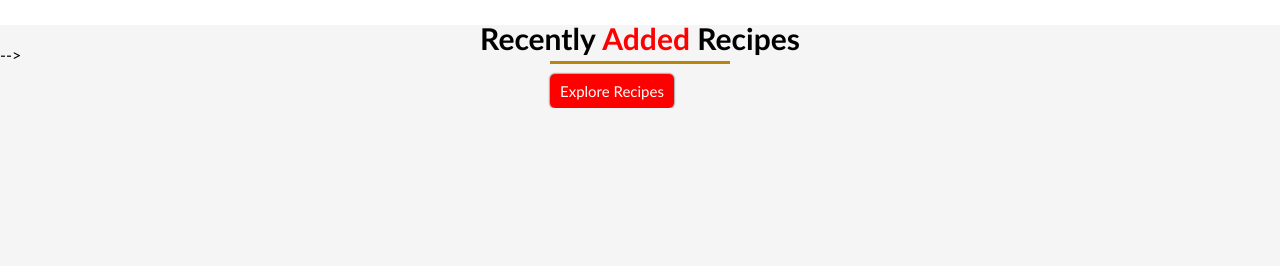
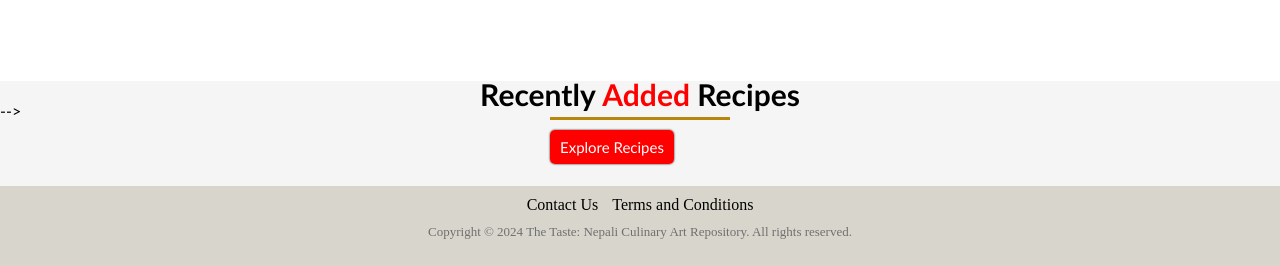
Before and after one commit to shiriweb/recipe-organizer, a PHP site: page /browse-recipe/index.php in a window 1280 px wide. Shown: the part 1054-1320 px from the top of the page. Before the commit the page ends 1162 px from the top, so only its background shows below. Run offline with PHP 8.4, Linux system fonts and the light colour scheme; data that the repository does not hold is empty.

Commit message:
fifth commit

```diff
--- /dev/null
+++ b/user/browse-recipe/footer.php
@@ -0,0 +1,20 @@
+<!DOCTYPE html>
+<html lang="en">
+<head>
+    <meta charset="UTF-8">
+    <meta name="viewport" content="width=device-width, initial-scale=1.0">
+    <title>Document</title>
+    <link rel="stylesheet" href="../style/style.css">
+</head>
+<body>
+    <div class="footer">
+        <div class="footer-content">
+            <a href="" class="contact">Contact Us</a>
+            <a href="" class="terms">Terms and Conditions</a>
+        </div>
+        <p> Copyright &#169; 2024 The Taste: Nepali Culinary
+    Art Repository. All rights reserved.</p>
+    </div>
+
+</body>
+</html>
--- a/user/browse-recipe/header.php
+++ b/user/browse-recipe/header.php
@@ -1,3 +1,7 @@
+<nav?php
+session_start();
+?>
+
 <!DOCTYPE html>
 <html lang="en">
 
@@ -6,6 +10,8 @@
     <meta name="viewport" content="width=device-width, initial-scale=1.0">
     <title>Document</title>
     <link rel="stylesheet" href="../style/style.css">
+    <link rel="stylesheet" href="https://cdnjs.cloudflare.com/ajax/libs/font-awesome/5.15.4/css/all.min.css">
+
 </head>
 
 <body>
@@ -17,6 +23,7 @@
     <div class="logo">
         <span class="first-title"><a href="index.php">The</span></a>
         <span class="second-title"><a href="index.php">Taste</span></a>
+        <p class="third-title">The Nepali Culinary Art Repository</p>
     </div>
     <div class="navigation">
         <div class="navv">
@@ -24,11 +31,30 @@
                 <a href="index.php" class="nav">Home</a>
                 <a href="all.php" class="nav">Recipes</a>
                 <a href="aboutLearn.php" class="nav">About </a>
+            </nav>
         </div>
-        <div class="signup">
-            <a href="signin.php" class="nav" id="log-in">Sign Up</a>
-        </div>
+ <div class="search-bar">
+    <input type="text" placeholder="Search Here">
+    <div class="search-result">
+
     </div>
+ </div>
+
+        <?php if (!isset($_SESSION['username'])) { ?>
+
+            <div class="signup">
+                <a href="wishlist" class=""><i class="fas fa-heart wishlist"></i></a>
+                <a href="logout.php" class="nav" id="log-in">Log Out</a>
+            </div>
+            <?php } else{ ?>
+                <div class="signup">
+                    <a href="signin.php" class="nav" id="log-in">Sign Up</a>
+                </div>
+                <?php }?>
+
+
+    </div>
+
 </div>
 </body>
 
--- a/user/browse-recipe/index.php
+++ b/user/browse-recipe/index.php
@@ -33,6 +33,14 @@
         include ('recentlyAdded.php');
         ?>
     </div>
+    <div class="footer">
+        <?php
+        include ('footer.php');
+        ?>
+
+
+
+    </div>
 </body>
 
 </html>
--- a/user/browse-recipe/login.php
+++ b/user/browse-recipe/login.php
@@ -16,8 +16,6 @@ if (isset($_POST['submit'])) {
     }
     if (count($error) < 1) {
         $result = $userObject->login();
-    } else {
-        $error['msg'] = "Try again......";
     }
 }
 ?>
--- a/user/browse-recipe/logout.php
+++ b/user/browse-recipe/logout.php
@@ -1,5 +1,6 @@
 <?php
 session_start();
 session_destroy();
+// unset($_SESSION['username']);
 setcookie('username', '', Time() - 60 * 60);
-header('locstion: ../index.php');
+header('location: index.php');
--- a/user/browse-recipe/recentlyAdded.php
+++ b/user/browse-recipe/recentlyAdded.php
@@ -31,10 +31,6 @@ $datalist = $recipeObj->recentlyAdded();
 
                 <div class="recipe-image">
                     <img class="image_recipe" src="../../admin/images/<?php echo $recipe['image']; ?>">
-
-                    <!-- <div class="information">
-                        <span><i class="fas fa-clock"><?php echo $recipe['cooking_time']; ?></i><span>
-                    </div> -->
                 </div>
                 <div class="recipe-title">
                     <h1><?php echo $recipe['recipe_name']; ?></h1>
@@ -43,7 +39,8 @@ $datalist = $recipeObj->recentlyAdded();
                     <?php echo $recipe['short_details']; ?>
                 </div>
                 <div class="learn">
-                    <a href="learn-recipe.php?id=<?php echo $recipe['id']?>">Learn More<i class="fas fa-arrow-right"></i>
+                    <a href="learn-recipe.php?id=<?php echo $recipe['id'] ?>" target="_blank">Learn More <i
+                            class="fas fa-arrow-right"></i>
                     </a>
                 </div>
             </div>
--- a/user/class/user_class.php
+++ b/user/class/user_class.php
@@ -39,7 +39,7 @@ class User
             $_SESSION['id'] = $data->id;
             $_SESSION['username'] = $data->username;
             setcookie('username', $data->username, time() + 60 * 60);
-            header('location:feedback.php');
+            header('location:index.php');
         } else {
             $error = "Invalid Information";
             return $error;
--- a/user/style/style.css
+++ b/user/style/style.css
@@ -364,8 +393,54 @@ big {
     color: #000000;
     font-weight: bolder;
 }
-.content p{
+
+.content p {
     padding: 5px;
     /* font-weight: bold; */
     font-size: 15px;
 }
+
+.footer {
+    width: 100%;
+    height: 80px;
+    margin-top: 30px;
+    background-color: #d8d6cc;
+}
+
+.footer-content {
+    text-align: center;
+    margin: 0px 0px 10px 0px;
+    padding-top: 8px;
+}
+
+.footer-content a {
+    text-decoration: none;
+    font-family: 'oswald';
+    font-size: 16px;
+    color: black;
+}
+
+.footer-content a:hover {
+    color: red;
+}
+
+.footer-content .terms {
+    margin-left: 10px;
+}
+
+.footer p {
+    text-decoration: none;
+    font-family: 'oswald';
+    font-size: 13px;
+    color: #706f6f;
+    text-align: center;
+
+}
+
+
+.wishlist {
+    margin:-5px 0px 0px 60px;
+    color: black;
+    font-size: 25px;
+    position: absolute;
+}
```
Also changed, not shown: other parts of user/style/style.css (+47 -18 lines), user/browse-recipe/search.php (+4 -26 lines), user/browse-recipe/signin.php (+5 -14 lines).
